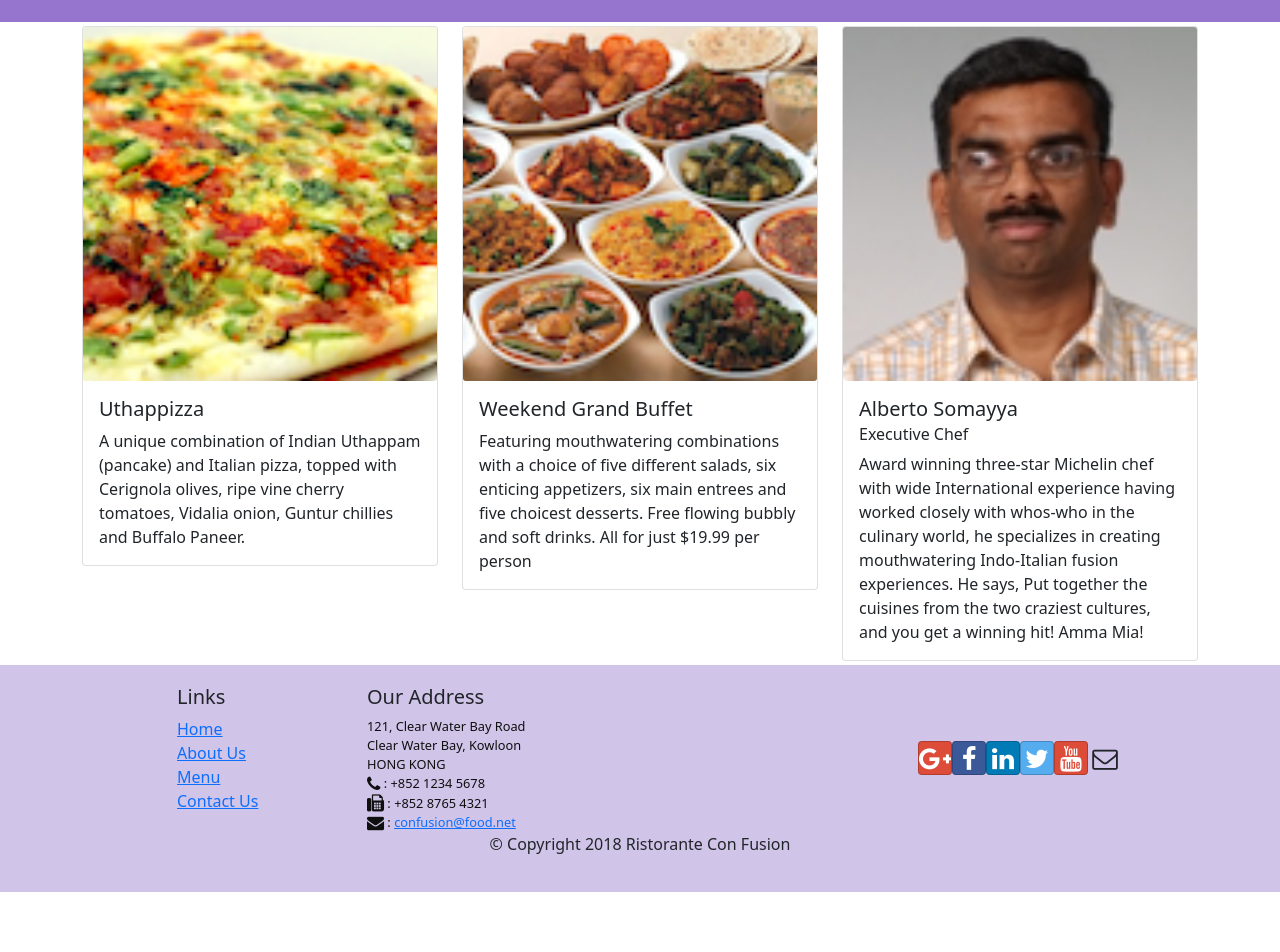
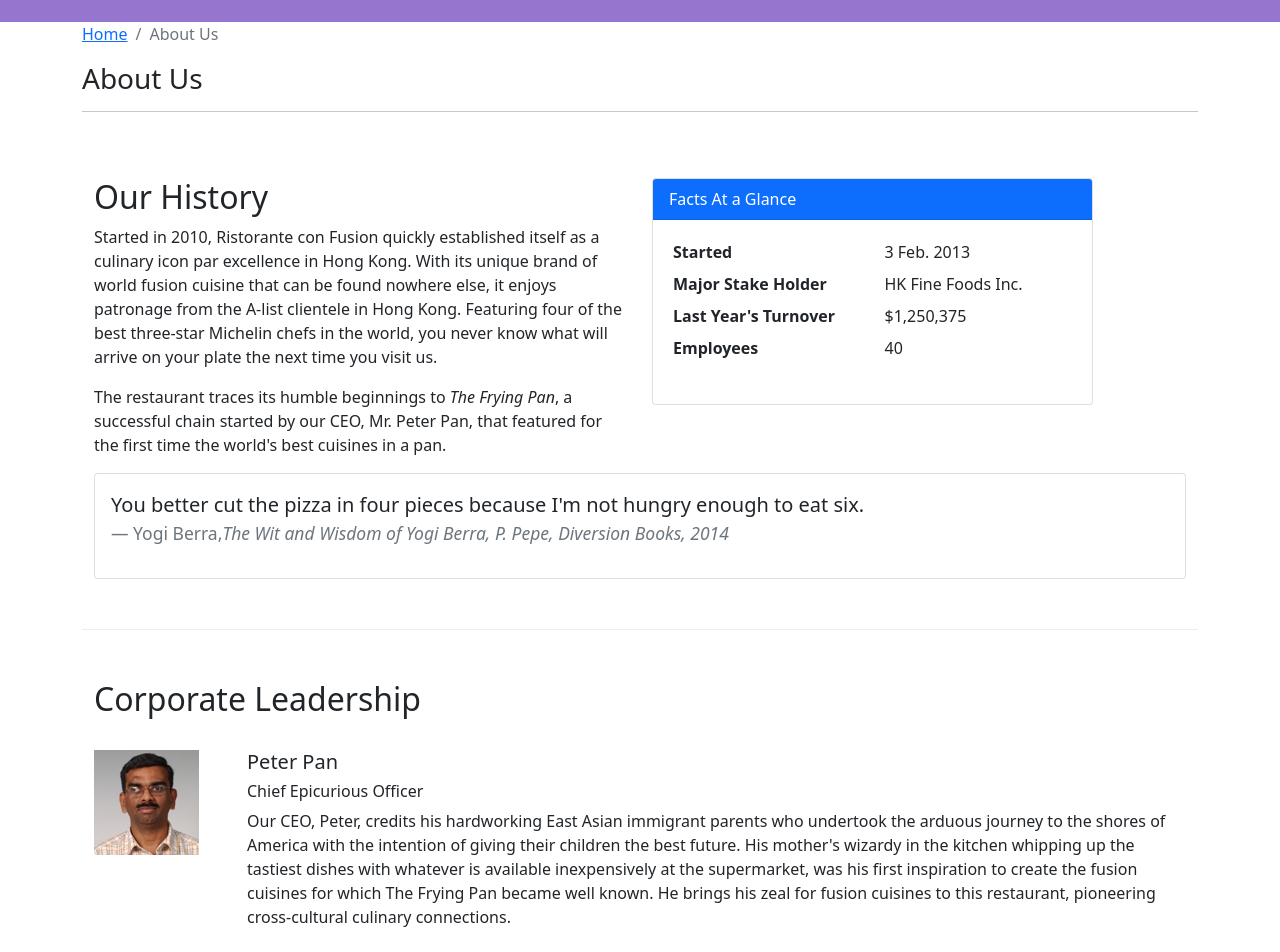
Before and after one commit to gnourt2112000/ReactCourse, a React (Create React App) app: page /aboutus in a window 1280 px wide. Before the commit this address led to /home. Shown: the part 320-1272 px from the top of the page. Before the commit the page ends 1212 px from the top, so only its background shows below. Built offline with nearby package versions, Linux system fonts and the light colour scheme.

Commit message:
Controlled Forms

```diff
--- /dev/null
+++ b/src/components/AboutComponents.js
@@ -0,0 +1,88 @@
+import { Breadcrumb, BreadcrumbItem, Card, CardBody, CardHeader} from 'reactstrap';
+import { Link } from 'react-router-dom';
+
+
+function RenderLeader({item}){
+    return(
+        <div key ={item.id} className="d-flex align-items-start mt-4">
+                <img src={item.image} alt={item.name}></img>
+                <div className="ms-5">
+                    <h5 className="title">{item.name}</h5>
+                    <h6 className="sub-title">{item.designation}</h6>
+                    <p>{item.description}</p>
+                </div>
+        </div>
+    );
+}
+
+function About(props) {
+
+    const leaders = props.leaders.map((leader) => {
+        return (
+            <RenderLeader item={leader}></RenderLeader>
+        );
+    });
+
+    return(
+        <div className="container">
+            <div className="row">
+                <Breadcrumb>
+                    <BreadcrumbItem><Link to="/home">Home</Link></BreadcrumbItem>
+                    <BreadcrumbItem active>About Us</BreadcrumbItem>
+                </Breadcrumb>
+                <div className="col-12">
+                    <h3>About Us</h3>
+                    <hr />
+                </div>
+            </div>
+            <div className="row row-content">
+                <div className="col-12 col-md-6">
+                    <h2>Our History</h2>
+                    <p>Started in 2010, Ristorante con Fusion quickly established itself as a culinary icon par excellence in Hong Kong. With its unique brand of world fusion cuisine that can be found nowhere else, it enjoys patronage from the A-list clientele in Hong Kong.  Featuring four of the best three-star Michelin chefs in the world, you never know what will arrive on your plate the next time you visit us.</p>
+                    <p>The restaurant traces its humble beginnings to <em>The Frying Pan</em>, a successful chain started by our CEO, Mr. Peter Pan, that featured for the first time the world's best cuisines in a pan.</p>
+                </div>
+                <div className="col-12 col-md-5">
+                    <Card>
+                        <CardHeader className="bg-primary text-white">Facts At a Glance</CardHeader>
+                        <CardBody>
+                            <dl className="row p-1">
+                                <dt className="col-6">Started</dt>
+                                <dd className="col-6">3 Feb. 2013</dd>
+                                <dt className="col-6">Major Stake Holder</dt>
+                                <dd className="col-6">HK Fine Foods Inc.</dd>
+                                <dt className="col-6">Last Year's Turnover</dt>
+                                <dd className="col-6">$1,250,375</dd>
+                                <dt className="col-6">Employees</dt>
+                                <dd className="col-6">40</dd>
+                            </dl>
+                        </CardBody>
+                    </Card>
+                </div>
+                <div className="col-12">
+                    <Card>
+                        <CardBody className="bg-faded">
+                            <blockquote className="blockquote">
+                                <p className="mb-0">You better cut the pizza in four pieces because
+                                    I'm not hungry enough to eat six.</p>
+                                <footer className="blockquote-footer mt-0">Yogi Berra,
+                                <cite title="Source Title">The Wit and Wisdom of Yogi Berra,
+                                    P. Pepe, Diversion Books, 2014</cite>
+                                </footer>
+                            </blockquote>
+                        </CardBody>
+                    </Card>
+                </div>
+            </div>
+            <div className="row row-content">
+                <div className="col-12">
+                    <h2>Corporate Leadership</h2>
+                </div>
+                <div className="col-12">
+                    {leaders}
+                </div>
+            </div>
+        </div>
+    );
+}
+
+export default About;
--- a/src/components/ContactComponents.js
+++ b/src/components/ContactComponents.js
@@ -1,6 +1,37 @@
 import {Breadcrumb,BreadcrumbItem} from 'reactstrap';
 import {Link} from 'react-router-dom';
-function Contact(props){
+import { Component } from 'react';
+class Contact extends Component{
+    constructor(props){
+        super(props);
+        this.state ={
+            firstname:'',
+            lastname:'',
+            telnum:'',
+            email:'',
+            agree: false,
+            contactType:'Tel.',
+            message:''
+        }
+    }
+
+    handleInputChange = (event)=>{
+        const target = event.target;
+        const value = target.type === 'checkbox' ? target.checked : target.value;
+        const name = target.name;
+
+        this.setState({
+            [name]:value
+        });
+    }
+
+    handleSubmit = (event) =>{
+        console.log('Current State is: '+ JSON.stringify(this.state));
+        alert('Current State is: '+ JSON.stringify(this.state));
+        event.preventDefault();
+    }
+
+    render(){
         return(
             <div className="container">
                 <div className="row">
@@ -39,8 +70,77 @@
                         </div>
                     </div>
                 </div>
+                <div className="row row-content">
+                    <div className="col-12">
+                        <h3>Send us your Feedback</h3>
+                    </div>
+
+                    <form className="col-12 col-md-9 mt-3" onSubmit={this.handleSubmit}>
+                        <div className="row mb-3">
+                            <label for="firstname" className="col-md-2 col-form-label">First Name</label>
+                            <div className="col-md-10">
+                                <input onChange={this.handleInputChange} value={this.state.firstname} type="text" className="form-control" id="firstname" name="firstname" placeholder="First Name"/>
+                            </div>
+                        </div>
+
+                        <div className="row mb-3">
+                            <label for="lastname" className="col-md-2 col-form-label">Last Name</label>
+                            <div className="col-md-10">
+                                <input onChange={this.handleInputChange} value={this.state.lastname} type="text" className="form-control" id="lastname" name="lastname" placeholder="Last Name"/>
+                            </div>
+                        </div>
+
+                        <div className="row mb-3">
+                            <label for="telnum" className="col-12 col-md-2 col-form-label">Contact Tel.</label>
+                            <div className="col-md-10">
+                                <input onChange={this.handleInputChange} value={this.state.telnum} type="tel" className="form-control" id="telnum" name="telnum" placeholder="Tel. Number"/>
+                            </div>
+                        </div>
+
+                        <div className="row mb-3">
+                            <label for="email" className="col-md-2 col-form-label">Email</label>
+                            <div className="col-md-10">
+                                <input onChange={this.handleInputChange} value={this.state.email} type="email" className="form-control" id="email" name="email" placeholder="Email"/>
+                            </div>
+                        </div>
+
+                        <div className="row mb-3">
+                            <div className="col-md-6 offset-md-2">
+                                <div className="form-check">
+                                    <input onChange={this.handleInputChange} type="checkbox" className="form-check-input" name="agree" id="agree" checked={this.state.agree}/>
+                                    <label for="agree" className="form-check-label">
+                                        <strong>May we contact you ?</strong>
+                                    </label>
+                                </div>
+                            </div>
+
+                            <div className="col-md-3 offset-md-1">
+                                <select className="form-select" name="contactType" value={this.state.contactType} onChange={this.handleInputChange}>
+                                    <option>Tel.</option>
+                                    <option>Email</option>
+                                </select>
+                            </div>
+                        </div>
+
+                        <div className="row mb-3">
+                            <label for="message" className="col-md-2 col-form-label">Your Feedback</label>
+                            <div className="col-md-10">
+                                <textarea className="form-control" name="message" id="message" rows="12" value={this.state.value} onChange={this.handleInputChange}></textarea>
+                            </div>
+                        </div>
+                        <div className="row mb-3">
+                            <div className="offset-md-2 col-md-10">
+                                <button type="submit" className="btn btn-primary">Send Deedback</button>
+                            </div>
+                        </div>
+                    </form>
+
+                    <div className="col-12 col-md">
+                    </div>
+                </div>
             </div>
         )
     }
+}
 
 export default Contact;
--- a/src/components/HeaderComponent.js
+++ b/src/components/HeaderComponent.js
@@ -26,16 +26,16 @@
                         <Collapse isOpen = {this.state.isNavOpen} navbar>
                             <Nav navbar>
                                 <NavItem>
-                                    <NavLink className="nav-link" to = './home'><span className="fa fa-home"></span> Home</NavLink>
+                                    <NavLink className="nav-link" to = '/home'><span className="fa fa-home"></span> Home</NavLink>
                                 </NavItem>
                                 <NavItem>
-                                    <NavLink className="nav-link" to = './aboutus'><span className="fa fa-info"></span> About Us</NavLink>
+                                    <NavLink className="nav-link" to = '/aboutus'><span className="fa fa-info"></span> About Us</NavLink>
                                 </NavItem>
                                 <NavItem>
-                                    <NavLink className="nav-link" to = './menu'><span className="fa fa-list fa-lg"></span> Menu</NavLink>
+                                    <NavLink className="nav-link" to = '/menu'><span className="fa fa-list fa-lg"></span> Menu</NavLink>
                                 </NavItem>
                                 <NavItem>
-                                    <NavLink className="nav-link" to = './contactus'><span className="fa fa-address-card fa-lg"></span> Contact Us</NavLink>
+                                    <NavLink className="nav-link" to = '/contactus'><span className="fa fa-address-card fa-lg"></span> Contact Us</NavLink>
                                 </NavItem>
                             </Nav>
                         </Collapse>
--- a/src/components/MainComponent.js
+++ b/src/components/MainComponent.js
@@ -11,6 +11,7 @@
 import Contact from './ContactComponents';
 import DishDetail from './DishdetailComponent';
 import {Switch,Route,Redirect} from 'react-router-dom';
+import About from './AboutComponents';
 
 class Main extends Component {
   constructor(props){
@@ -47,9 +48,10 @@
       <div className="App">
         <Header></Header>
         <Switch>
-          <Route path='/home' component={HomePage}></Route>
+          <Route exact path='/home' component={HomePage}></Route>
           <Route exact path='/menu' component={() => <Menu dishes={this.state.dishes} ></Menu>}></Route>
           <Route exact path='/contactus' component ={Contact}></Route>
+          <Route exact path='/aboutus' component={()=><About leaders={this.state.leaders}></About>}></Route>
           <Route path='/menu/:dishId' component={DishWithId}></Route>
           <Redirect to ='/home'></Redirect>
         </Switch>
```
Lines whose indentation alone changed are shown as unchanged.
